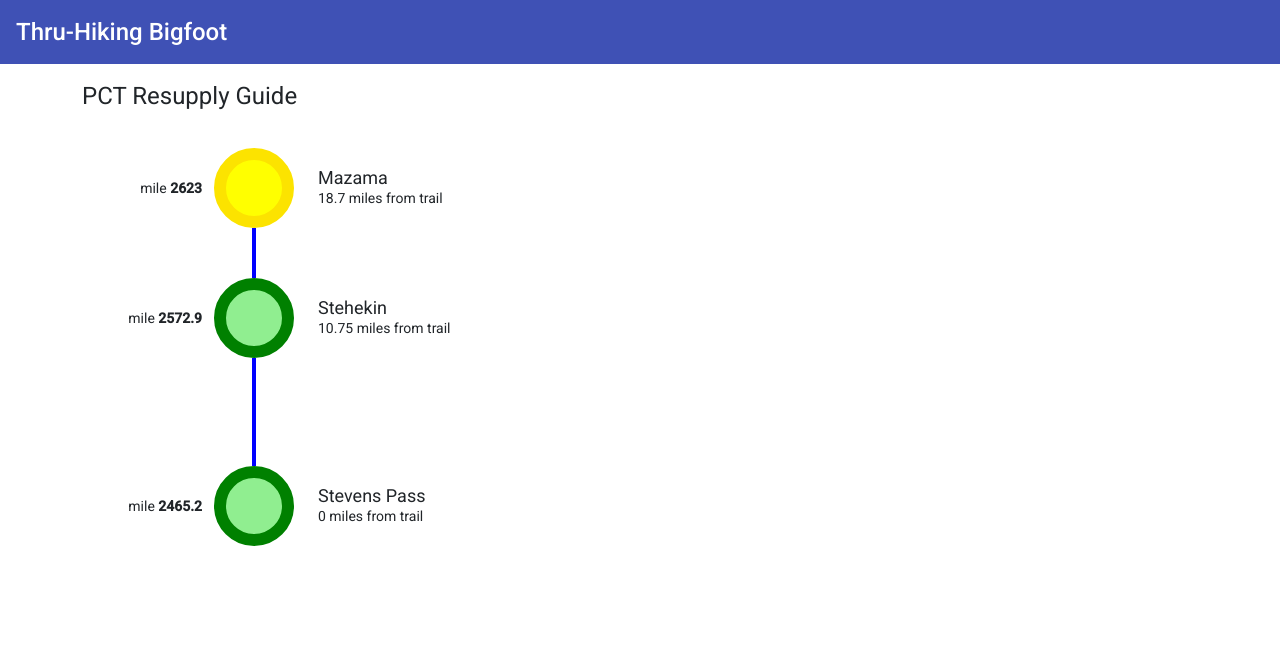
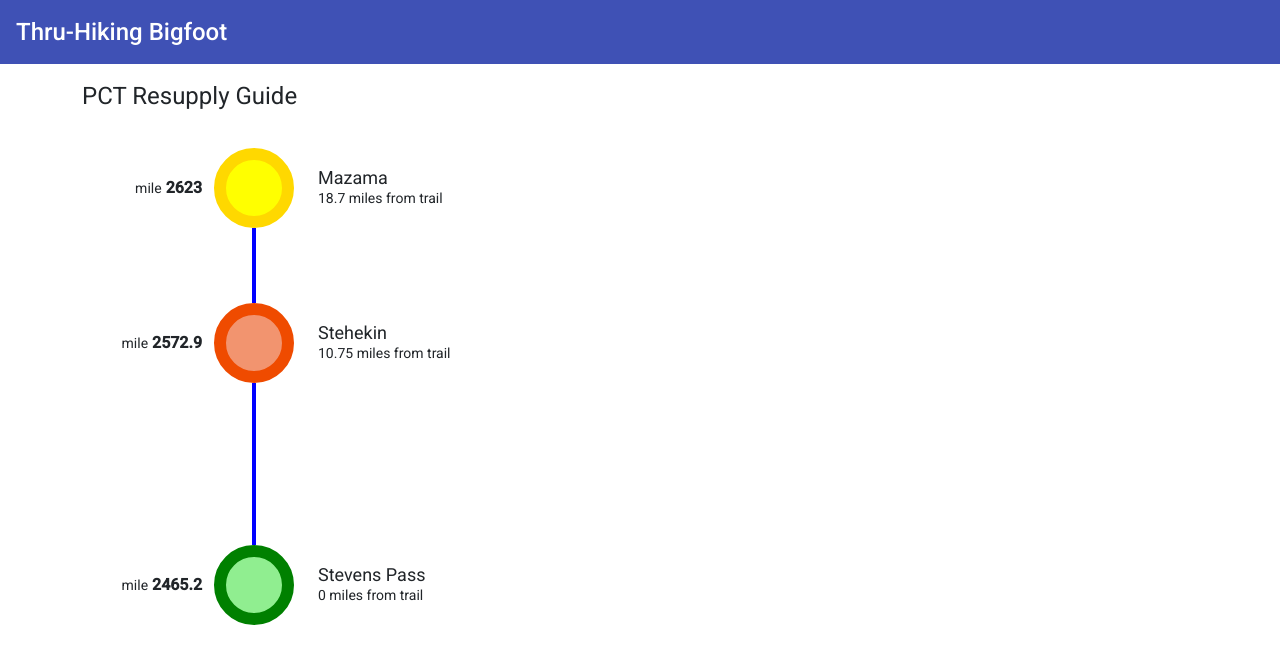
Before and after one commit to NicolasDontigny/thru-hiking-bigfoot, an Angular app: page / in a window 1280 px wide. Shown: the top 664 px of the page. Built offline with nearby package versions, Linux system fonts and the light colour scheme.

Commit message:
Small cleanup

```diff
--- a/src/app/shared/resupply-timeline/resupply-point/resupply-point.component.html
+++ b/src/app/shared/resupply-timeline/resupply-point/resupply-point.component.html
@@ -1,6 +1,7 @@
 <div class="resupply-point-container">
   <div class="timeline-mile-marker">
-    mile <strong>{{ point.mileMarker }}</strong>
+    <span class="timeline-mile-marker-mile me-1">mile</span>
+    <span class="timeline-mile-marker-number">{{ point.mileMarker }}</span>
   </div>
 
   <div
@@ -9,12 +10,6 @@
     [style.border-color]="colors.border"
     class="timeline-color-circle"
   >
-    <!-- <div
-      *ngIf="distanceFromNextResupply"
-      [style.height]="distanceFromNextResupply + 'px'"
-      [style.bottom]="(-distanceFromNextResupply - 12) + 'px'"
-      class="timeline-bottom-connector"
-    ></div> -->
   </div>
 
   <div *ngFor="let location of point.locations">
@@ -24,7 +19,7 @@
 </div>
 <div
   *ngIf="distanceFromNextResupply"
-  [style.height]="distanceFromNextResupply + 'px'"
+  [style.height]="distanceFromNextResupply * 1.5 + 'px'"
   class="timeline-bottom-connector-container"
 >
   <div class="timeline-bottom-connector"></div>
--- a/src/app/shared/resupply-timeline/resupply-point/resupply-point.component.less
+++ b/src/app/shared/resupply-timeline/resupply-point/resupply-point.component.less
@@ -1,17 +1,22 @@
 @timeline-circle-diameter: 56px;
 @timeline-circle-border: 12px;
+@timeline-circle-left-margin: 12px;
 @timeline-connector-width: 4px;
+@timeline-mile-marker-width: 120px;
 
 .resupply-point-container {
   display: flex;
   align-items: center;
-
-  // margin: 60px 0;
 }
 
 .timeline-mile-marker {
-  width: 120px;
+  width: @timeline-mile-marker-width;
   text-align: right;
+
+  .timeline-mile-marker-number {
+    font-size: 16px;
+    font-weight: bold;
+  }
 }
 
 .resupply-point-name {
@@ -29,7 +34,7 @@
   background-color: lightgreen;
   border: @timeline-circle-border solid;
   border-radius: 50%;
-  margin-left: 12px;
+  margin-left: @timeline-circle-left-margin;
   margin-right: 24px;
 }
 
@@ -41,6 +46,6 @@
     height: 100%;
     background-color: blue;
 
-    margin-left: calc(120px + 12px + @timeline-circle-border + (@timeline-circle-diameter / 2) - (@timeline-connector-width / 2));
+    margin-left: calc(@timeline-mile-marker-width + @timeline-circle-left-margin + @timeline-circle-border + (@timeline-circle-diameter / 2) - (@timeline-connector-width / 2));
   }
 }
--- a/src/app/shared/resupply-timeline/resupply-point/resupply-point.component.ts
+++ b/src/app/shared/resupply-timeline/resupply-point/resupply-point.component.ts
@@ -13,15 +13,15 @@ export const getResupplyMainColor: { [key in ResupplyType]: ResupplyColors } = {
   },
   [ResupplyType.yellow]: {
     main: 'yellow',
-    border: '#fce300',
+    border: '#ffd800',
   },
   [ResupplyType.orange]: {
-    main: 'lightgreen',
-    border: 'green',
+    main: '#ffbb00',
+    border: '#ed9200',
   },
   [ResupplyType.red]: {
-    main: 'lightgreen',
-    border: 'green',
+    main: '#f2946f',
+    border: '#ef4b00',
   },
   [ResupplyType.blue]: {
     main: 'lightgreen',
--- a/src/app/shared/resupply-timeline/resupply-timeline.component.ts
+++ b/src/app/shared/resupply-timeline/resupply-timeline.component.ts
@@ -62,7 +62,7 @@ export class ResupplyTimelineComponent implements OnInit {
           name: 'Stevens Pass',
           milesFromTrail: 0,
           locationType: ResupplyLocationType.resort,
-          resupplyType: ResupplyType.red,
+          resupplyType: ResupplyType.green,
         },
       ]
     }
```
